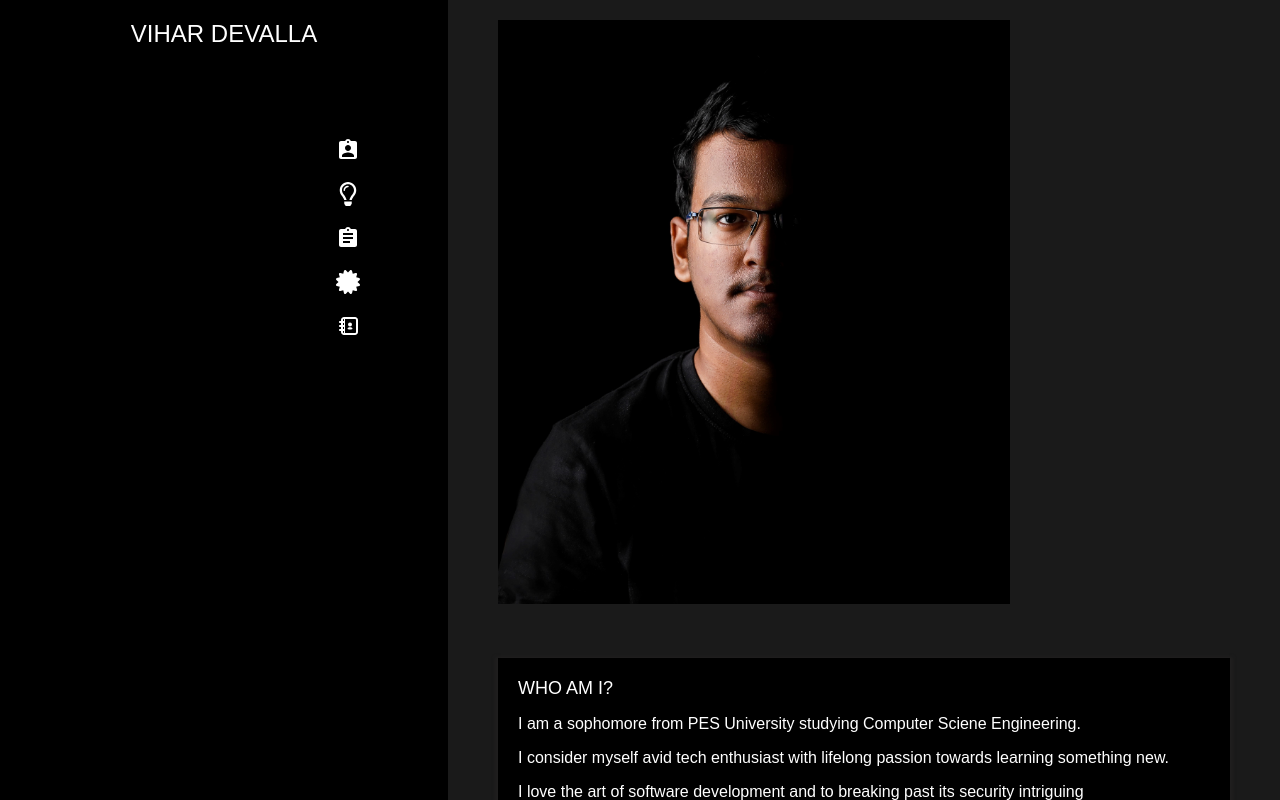
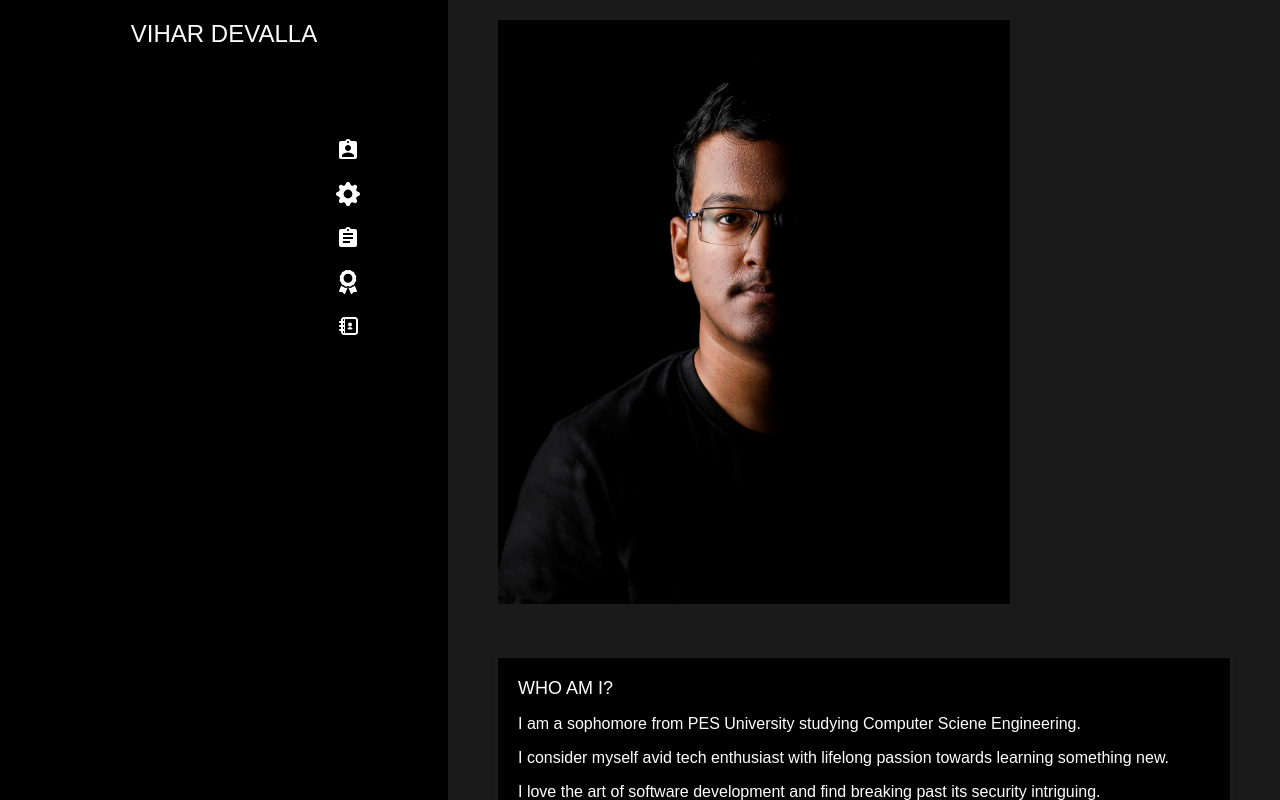
Before and after one commit to ViharDevalla/portfolio, a React (Create React App) app: page / in a window 1280 px wide. Built offline with nearby package versions, Linux system fonts and the light colour scheme; a web font is replaced by a local one.

Commit message:
Review 1.0 done
.

```diff
--- a/src/Achieve.js
+++ b/src/Achieve.js
@@ -284,7 +284,7 @@ function Achieve() {
                             </Typography>
                         </CardContent>
                         <CardActions>
-                                <Button size="small" color="primary" align="center" href="https://ctftime.org/team/123643">
+                                <Button size="small" color="primary" align="center" href="https://bsidesbangalore.in/">
                                     Read More
                                 </Button>
                                 <Popup trigger={<Button className="button"> Open Image </Button>} modal nested >
--- a/src/Profile.js
+++ b/src/Profile.js
@@ -6,8 +6,8 @@ function Profile() {
     return (
         <div className="box titlefont" id="profile">
             WHO AM I?
-            <p className="subfont">I am a sophomore from PES University studying Computer Sciene Engineering.</p><p className="subfont">I consider myself avid tech enthusiast with lifelong passion towards learning something new.</p><p className="subfont">I love the art of software development and to breaking past its security intriguing</p>
-            <p className="subfont">My CTF Handle is Viked Joker and I play for team nUb5</p>
+            <p className="subfont">I am a sophomore from PES University studying Computer Sciene Engineering.</p><p className="subfont">I consider myself avid tech enthusiast with lifelong passion towards learning something new.</p><p className="subfont">I love the art of software development and find breaking past its security intriguing.</p>
+            <p className="subfont">My CTF Handle is Viked Joker and I play for team nUb5.</p>
         </div>
     )
 }
--- a/src/Sidebar.js
+++ b/src/Sidebar.js
@@ -1,6 +1,7 @@
 import React, { useState, useEffect } from 'react';
-import { FaUserAlt,FaRegLightbulb,FaCertificate}  from 'react-icons/fa';
+import { FaUserAlt,FaRegLightbulb,FaAward}  from 'react-icons/fa';
 import { MdAssignmentInd , MdAssignment }  from 'react-icons/md';
+import {BsGearFill} from 'react-icons/bs'
 import {TiContacts} from 'react-icons/ti'
 import Typist from 'react-typist';
 import './style.css'
@@ -32,10 +33,10 @@ function Sidebar() {
             <div className = "sidetext icons item">
                 <a href="#profile"> < MdAssignmentInd className="icons icon1"/></a>
 
-                <a href="#skills"><FaRegLightbulb className="icons"/></a>
+                <a href="#skills"><BsGearFill className="icons"/></a>
 
                 <a href="#projects">< MdAssignment className="icons"/></a>
-                <a href="#achieve">< FaCertificate className="icons"/></a>
+                <a href="#achieve">< FaAward className="icons"/></a>
 
                 <a href="#contact">< TiContacts className="icons"/></a>
             </div>
```
